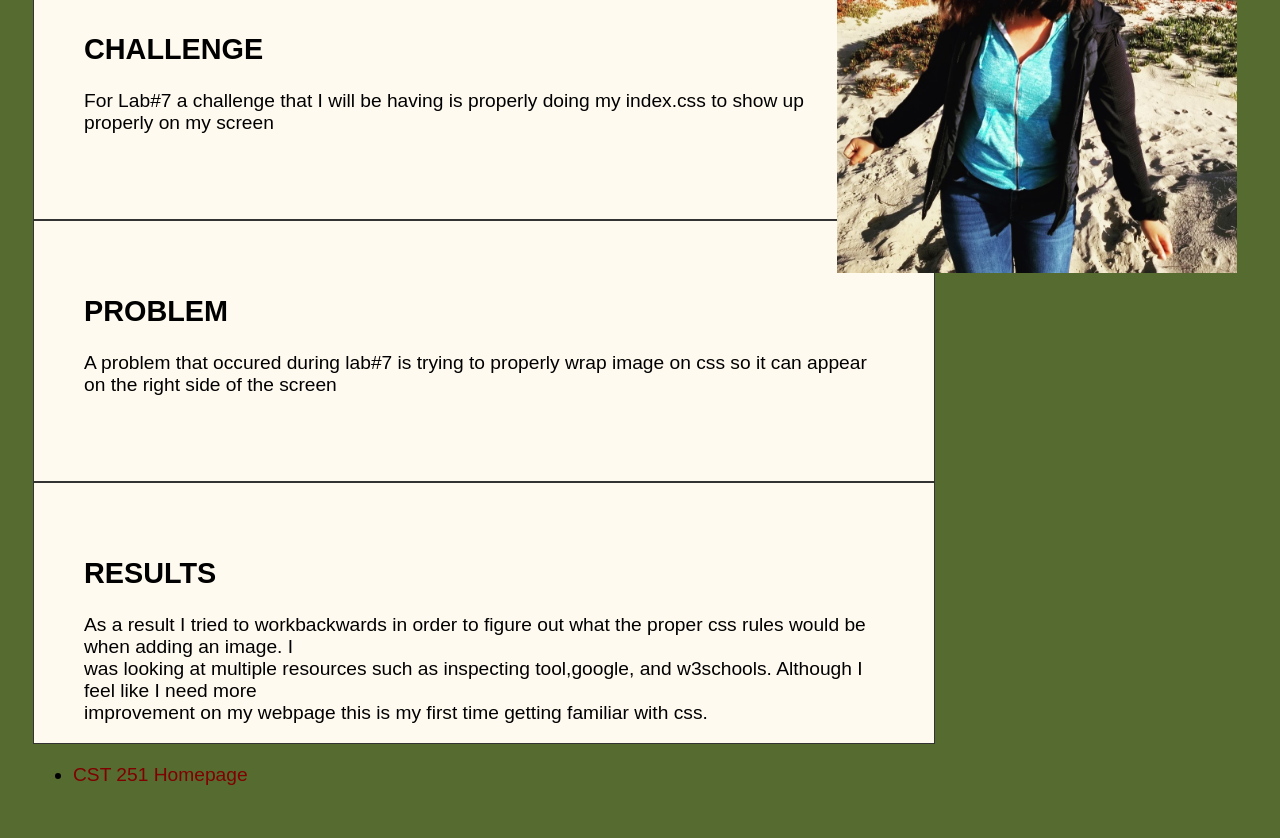
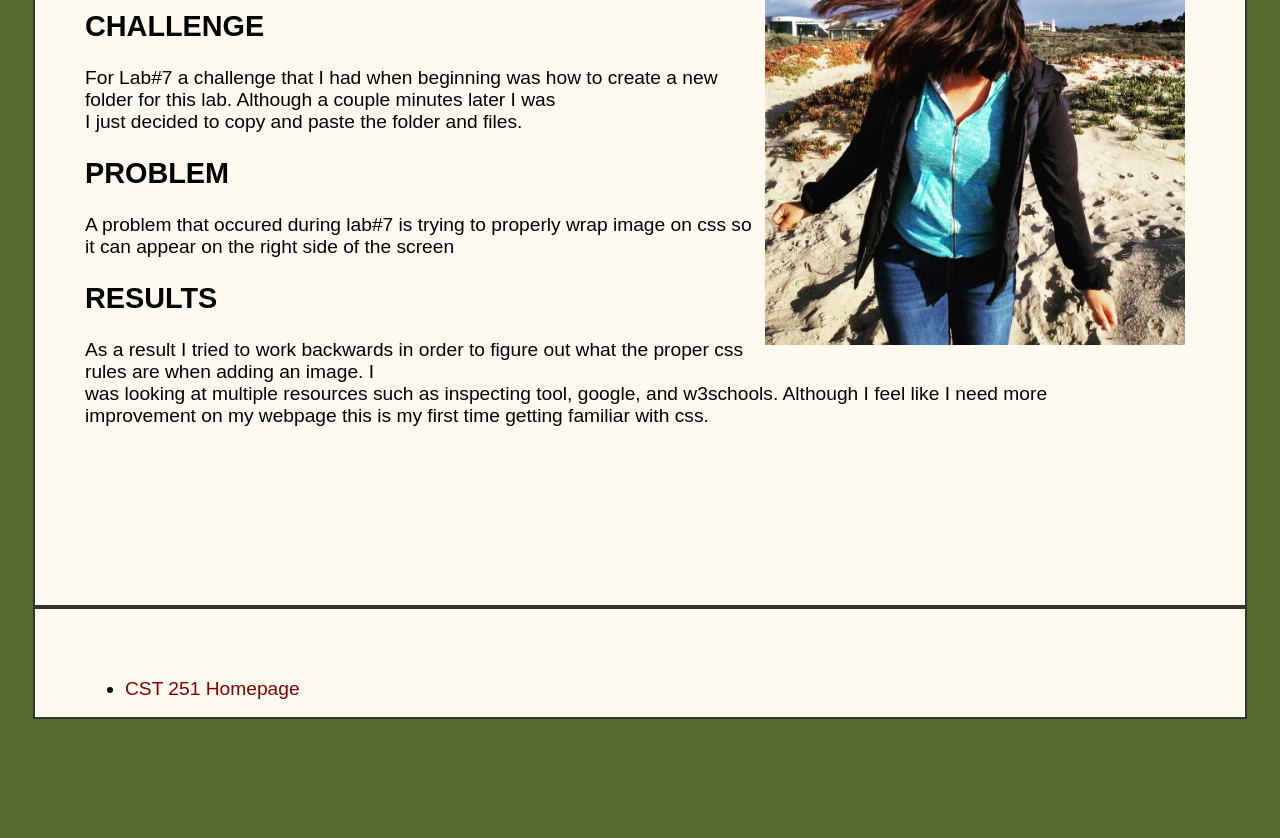
Before and after one commit to nely8998/cst251, a plain HTML site: page lab7/index.html in a window 1280 px wide. Shown: the part 170-1008 px from the top of the page. After the commit the page ends 922 px from the top, so only its background shows below. Drawn offline with Linux system fonts and the light colour scheme.

Commit message:
created a new one

```diff
--- a/lab7/css/index.css
+++ b/lab7/css/index.css
@@ -5,39 +5,31 @@ body {
     font-size: 120%;
 }
 
-div#challenge {
+div#topview {
     padding: 50px;
     background-color: floralwhite;
-    border: solid 1px #333333;
-    width: 100vh;
-    height: 20vh;
+    border: solid 2px #333333;
+    height: 80vh;
 }
-div#problem {
+div#footer {
     padding: 50px;
     background-color: floralwhite;
-    border: solid 1px #333333;
-    width: 100vh;
-    height: 20vh;
+    border: solid 2px #333333;
+    height: 1vh;
 }
-div#result {
-    padding: 50px;
-    background-color: floralwhite;
-    border: solid 1px #333333;
-    width: 100vh;
-    height: 20vh;
+#mepicture {
+    float: right;
+    margin: 10px;
 }
 
 h1, h2, h3 {
     font-family: fantasy;
 }
-#mypicture {
-  float: right;
-  margin: 10px;
-}
+
 img {
     float: right;
-    width: 400px;
-    height: 50vh;
+    width: 420px;
+    height: auto;
 }
 
 a {
--- a/lab7/index.html
+++ b/lab7/index.html
@@ -7,27 +7,25 @@
 		<link rel="stylesheet" type="text/css" href="css/index.css">
 	</head>
 	<body>
-		<div id="mypicture">
-			<img src="../lab7/img/mepicture.jpg">
-		</div>
+		<div id="topview">
+			<div id="mepicture">
+				<img src="../lab7/img/mepicture.jpg">
+			</div>
 			<h1>Lab 7: Intro to CSS</h1>
-		<div id="challenge">
 			<h2>CHALLENGE</h2>
-			<p> For Lab#7 a challenge that I will be having is properly doing my index.css to show up properly on my screen
+			<p> For Lab#7 a challenge that I had when beginning was how to create a new folder for this lab. Although a couple minutes later I was<br>
+				I just decided to copy and paste the folder and files.
         </p>
-      </div>
-			<div id="problem">
-					<h2>PROBLEM</h2>
+				<h2>PROBLEM</h2>
 					<p>A problem that occured during lab#7 is trying to properly wrap image on css so it can appear on the right side of the screen
 					</p>
-				</div>
-				<div id="result">
-						<h2>RESULTS</h2>
-							<p>As a result I tried to workbackwards in order to figure out what the proper css rules would be when adding an image. I<br>
-								was looking at multiple resources such as inspecting tool,google, and w3schools. Although I feel like I need more<br>
+					<h2>RESULTS</h2>
+							<p>As a result I tried to work backwards in order to figure out what the proper css rules are when adding an image. I<br>
+								was looking at multiple resources such as inspecting tool, google, and w3schools. Although I feel like I need more<br>
 							 improvement on my webpage this is my first time getting familiar with css.
               </p>
 						</div>
+						<div id="footer">
 						<nav>
 						  <ul>
 						    <li><a href="../index.html">CST 251 Homepage</a></li>
```
